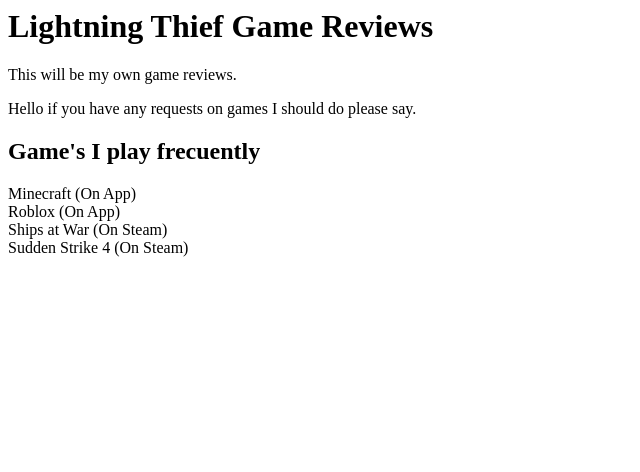
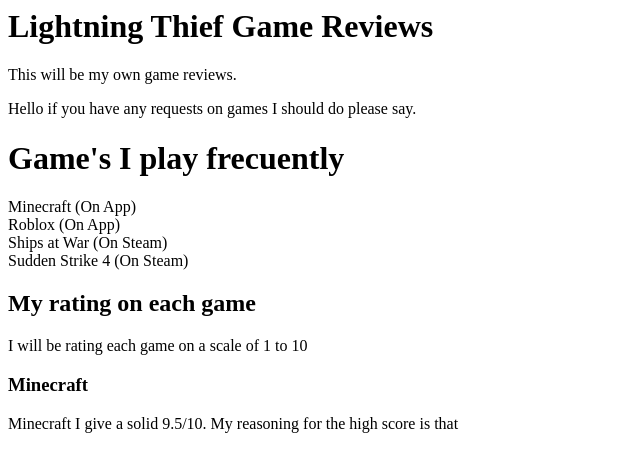
Before and after one commit to LightningThief20/LightningThief20.github.io, a plain HTML site: page index.html in a window 1280 px wide. Shown: the whole page, without its empty margins (0-640 px from the left). Drawn offline with Linux system fonts and the light colour scheme.

Commit message:
Update index.html

```diff
--- a/index.html
+++ b/index.html
@@ -3,8 +3,13 @@
 <p>This will be my own game reviews. </p>
 <p>Hello if you have any requests on games I should do please say.</p>
 
- <h2>Game's I play frecuently</h2>
+ <h1>Game's I play frecuently</h1>
  Minecraft (On App)<br>
  Roblox (On App)<br>
  Ships at War (On Steam)<br>
  Sudden Strike 4 (On Steam)<br>
+
+ <h2>My rating on each game</h2>
+ <p>I will be rating each game on a scale of 1 to 10</p>
+ <h3>Minecraft</h3>
+ <p>Minecraft I give a solid 9.5/10. My reasoning for the high score is that
```
